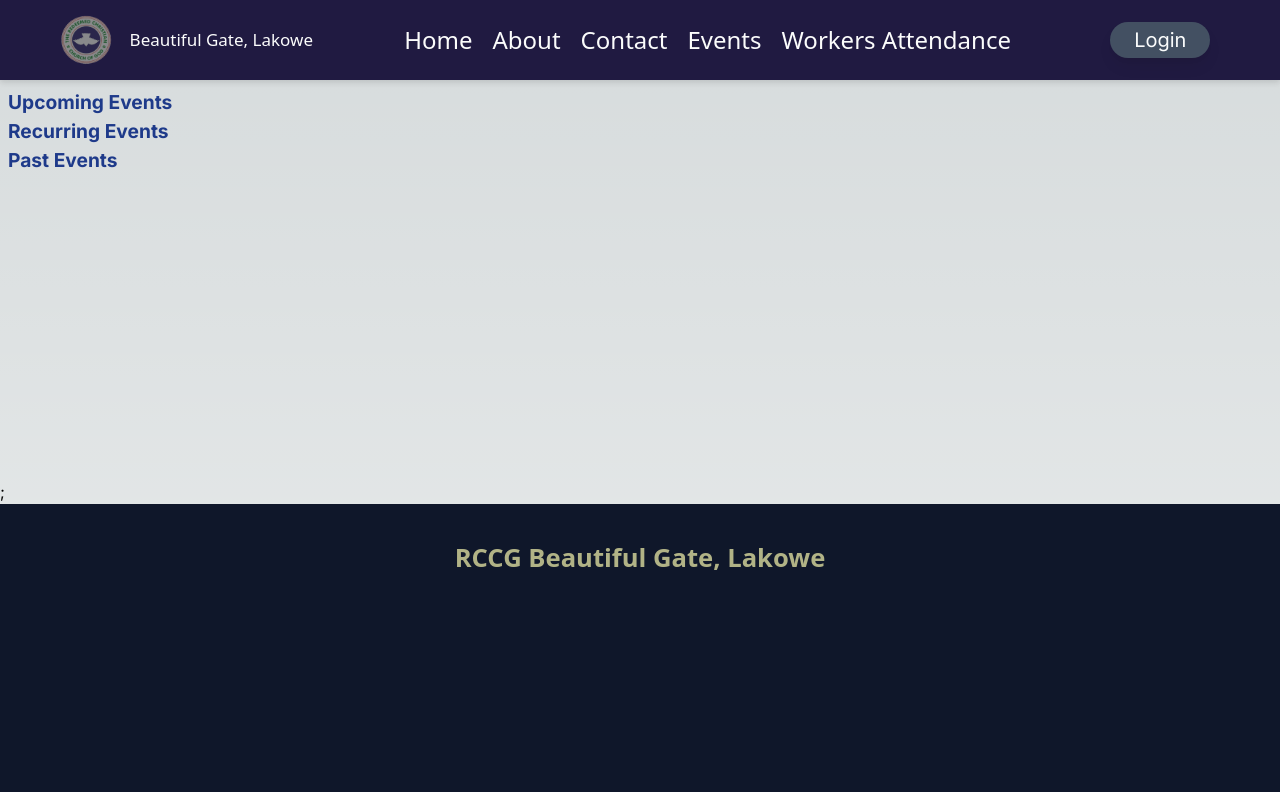
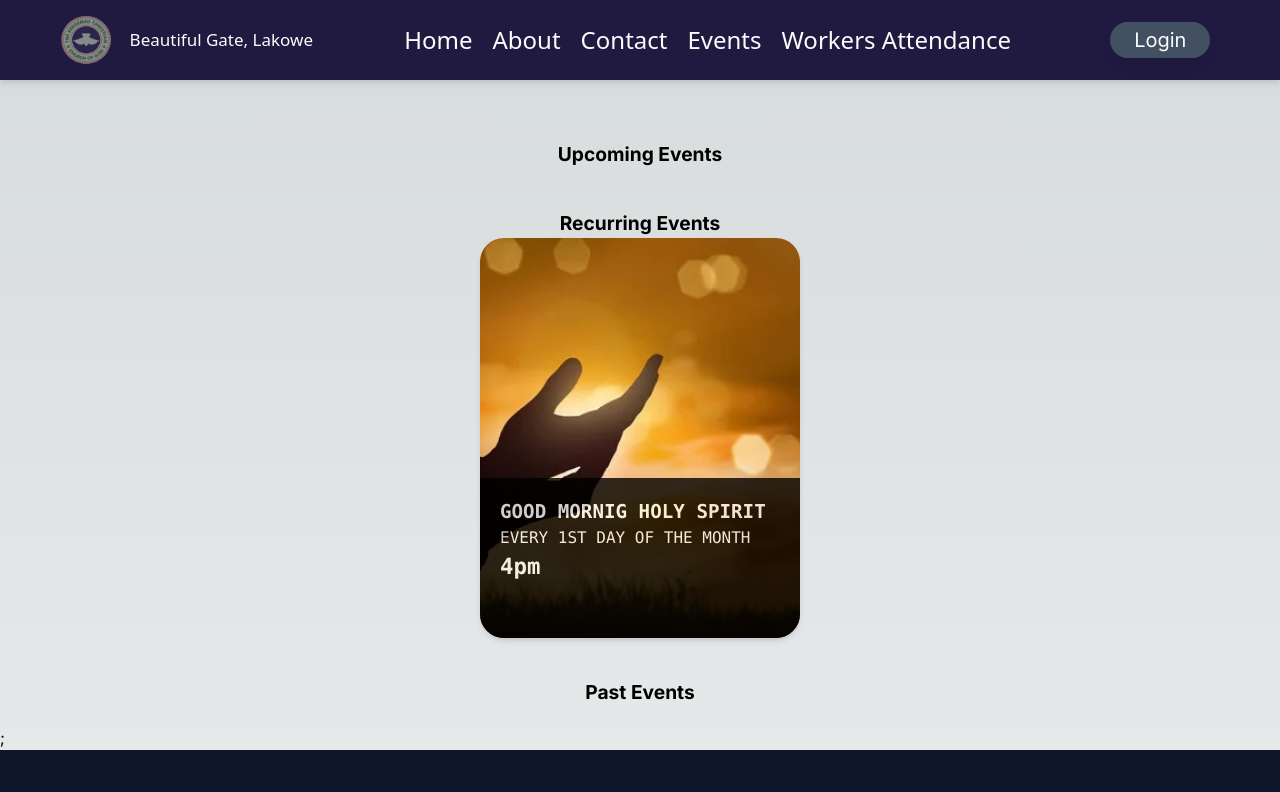
Before and after one commit to lightpc90/church-app, a Next.js app: page /events in a window 1280 px wide. Shown: the top 792 px of the page. Built offline with nearby package versions, Linux system fonts and the light colour scheme.

Commit message:
changed the countdowntimer function changed the getNextSunday function refactored EventCardLayout and renderEventCards comp

```diff
--- a/src/app/events/page.js
+++ b/src/app/events/page.js
@@ -1,5 +1,6 @@
 import React from 'react'
 import Footer from '@/components/Footer';
+import EventCardLayout from '@/components/event/EventCardLayout';
 
 export const metadata = {
   title: "Events",
@@ -10,11 +11,20 @@
 const Page = () => {
   return (
     <>
-      <div className="mt-[80px] min-h-[400px]">
-        <section className="p-2">
-          <h5 className="text-blue-900">Upcoming Events</h5>
-          <h5 className="text-blue-900">Recurring Events</h5>
-          <h5 className="text-blue-900">Past Events</h5>
+      <div className="mt-[80px] min-h-[400px] ">
+        <section className="w-screen p-5 flex flex-col justify-center items-center ">
+          <div className="w-screen mt-10">
+            <h5 className="text-center">Upcoming Events</h5>
+          </div>
+          <div className="w-screen mt-10">
+            <h5 className="text-center">Recurring Events</h5>
+            <div className="flex flex-wrap justify-center w-screen">
+              <EventCardLayout />
+            </div>
+          </div>
+          <div className="w-screen mt-10">
+            <h5 className="text-center">Past Events</h5>
+          </div>
         </section>
       </div>
       ;
--- a/src/components/TimerOrButton.js
+++ b/src/components/TimerOrButton.js
@@ -1,17 +1,17 @@
-'use client'
+"use client";
+
+import { useEffect, useState } from "react";
 import countdownTimer from "@/utilities/countdownTimer";
-
-import { useEffect, useState } from "react"
+import getNextSunday from "@/utilities/getNextSunday";
 
 const TimerOrButton = () => {
-
   const [timeRemaining, setTimeRemaining] = useState(
-      countdownTimer()
+    countdownTimer(getNextSunday())
   );
 
   useEffect(() => {
     const timer = setInterval(() => {
-        const remaining = countdownTimer();
+      const remaining = countdownTimer(getNextSunday());
       setTimeRemaining(remaining);
 
       if (remaining.total <= 0) {
@@ -25,7 +25,7 @@
   }, []);
 
   const formatTime = (time) => {
-    return time.toString().padStart(2, '0');
+    return time.toString().padStart(2, "0");
   };
 
   const renderCountdown = () => {
@@ -33,9 +33,11 @@
       return (
         <>
           <div className="flex flex-col justify-center items-center my-10">
-            <p className="my-10 text-[#3838ce]">Check back to mark your attendance</p>
+            <p className="my-10 text-[#3838ce]">
+              Check back to mark your attendance
+            </p>
             <div>
-              <p className="font-bold text-[#0e0e33] text-xl md:text-2xl">
+              <p className="font-bold text-[#0e0e33] text-xl md:text-3xl">
                 {`${formatTime(timeRemaining.days)}d ${formatTime(
                   timeRemaining.hours
                 )}h ${formatTime(timeRemaining.minutes)}m ${formatTime(
@@ -47,7 +49,10 @@
           </div>
         </>
       );
-    } else {
+    } else if (
+      timeRemaining.total <= 0 &&
+      timeRemaining.total < getNextSunday().setHours(12, 0, 0, 0)  //attendance page should be left active till 12pm on sunday
+    ) {
       return (
         <>
           <p>Workers Attendance!</p>
@@ -55,11 +60,9 @@
         </>
       );
     }
-  }
+  };
 
   return <>{renderCountdown()}</>;
+};
 
-
-}
-
-export default TimerOrButton
+export default TimerOrButton;
--- /dev/null
+++ b/src/components/event/EventCardLayout.js
@@ -0,0 +1,66 @@
+'use client'
+
+import React, { useEffect, useState } from "react";
+import Link from "next/link";
+import countdownTimer from "@/utilities/countdownTimer";
+
+const EventCardLayout = () => {
+
+  const carddata = {
+    flier: "/good_morning_holy_spirit1.jpg",
+    eventName: "GOOD MORNIG HOLY SPIRIT",
+    description: "EVERY 1ST DAY OF THE MONTH",
+    date: "26/11/2023",
+    time: "4pm",
+    regLink: "",
+    recurring: true,
+  };
+
+    const eventDate = carddata.carddata
+    const eventTime = carddata.time
+    const eventFullDate = new Date(eventDate).setHours(eventTime, 0, 0, 0)
+    const [eventTimeRemaining, setEventTimeRemaining] = useState(
+      countdownTimer(eventFullDate)
+    );
+
+    useEffect(() => {
+        const timer = setInterval(() => {
+            const remainingTime = countdownTimer(eventFullDate);
+            setEventTimeRemaining(remainingTime);
+            if (remainingTime <= 0) {
+              return () => {
+                clearInterval(timer);
+              };
+            }
+        }, 1000);
+        return (()=>{clearInterval(timer)})
+      }, [])
+
+    const formatTime = (time) => {
+      return time.toString().padStart(2, "0");
+    };
+
+  return (
+    <div
+      className="relative h-80 lg:h-[400px] md:w-5/12 lg:w-3/12 w-10/12 border-r-1-2 p-3 text-white overflow-hidden shadow-md rounded-3xl bg-cover bg-center bg-no-repeat"
+      style={{ backgroundImage: `url(${carddata.flier})` }}
+    >
+      <div className="absolute left-0 bottom-0 opacity-[80%] bg-black h-40 md:h[250px] w-full items-center">
+        <div className="flex flex-col p-3 md:p-5 font-mono justify-items-start ">
+          <h5>{carddata.eventName}</h5>
+          <p>{carddata.recurring && carddata.description}</p>
+          <div className="flex flex-wrap gap-2 items-center">
+            <h4>{carddata.time}</h4>
+            <p>{!carddata.recurring && carddata.date}</p>
+          </div>
+          {!carddata.recurring && <p>Countdown</p>}
+          {carddata.regLink && (
+            <Link href={carddata.regLink}>Register here</Link>
+          )}
+        </div>
+      </div>
+    </div>
+  );
+};
+
+export default EventCardLayout;
--- /dev/null
+++ b/src/components/event/RenderEventCards.js
@@ -0,0 +1,12 @@
+import React from 'react'
+import EventCardLayout from './EventCardLayout'
+
+const RenderEventCards = () => {
+    const recurringEvents = []
+    const oneTimeEvent = []
+  return (
+    <div>RenderEventCards</div>
+  )
+}
+
+export default RenderEventCards
--- a/src/utilities/countdownTimer.js
+++ b/src/utilities/countdownTimer.js
@@ -1,15 +1,12 @@
-import getNextSunday from "./getNextSunday";
 
-const countdownTimer = () => {
-    const targetDate = getNextSunday()
+
+const countdownTimer = (targetDate) => {
   const now = new Date().getTime();
   const target = new Date(targetDate).getTime();
   const total = target - now;
 
   const days = Math.floor(total / (1000 * 60 * 60 * 24));
-    const hours = Math.floor(
-    (total % (1000 * 60 * 60 * 24)) / (1000 * 60 * 60)
-    );
+  const hours = Math.floor((total % (1000 * 60 * 60 * 24)) / (1000 * 60 * 60));
   const minutes = Math.floor((total % (1000 * 60 * 60)) / (1000 * 60));
   const seconds = Math.floor((total % (1000 * 60)) / 1000);
 
```
Also changed, not shown: src/utilities/getNextSunday.js (+26 -11 lines). Lines whose indentation alone changed are shown as unchanged.
